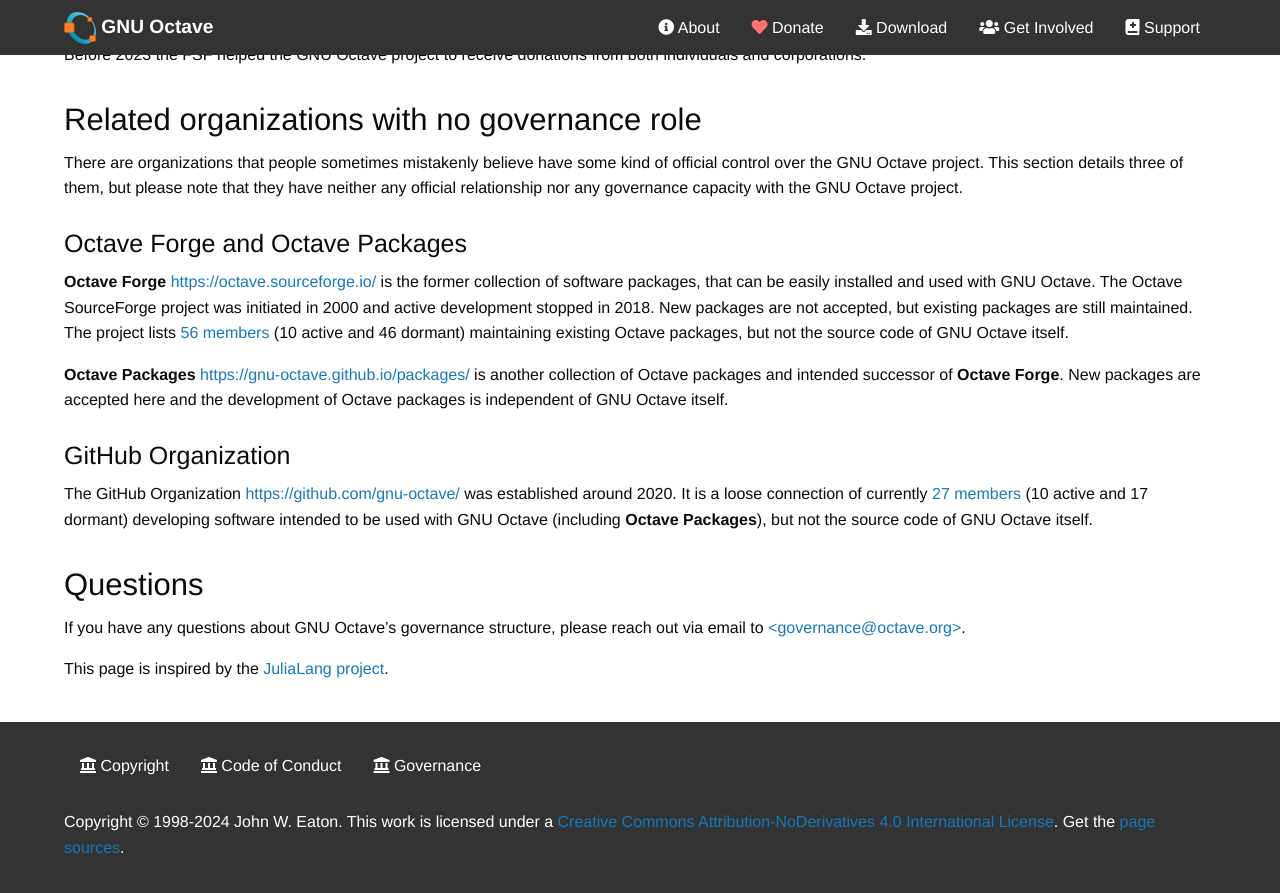
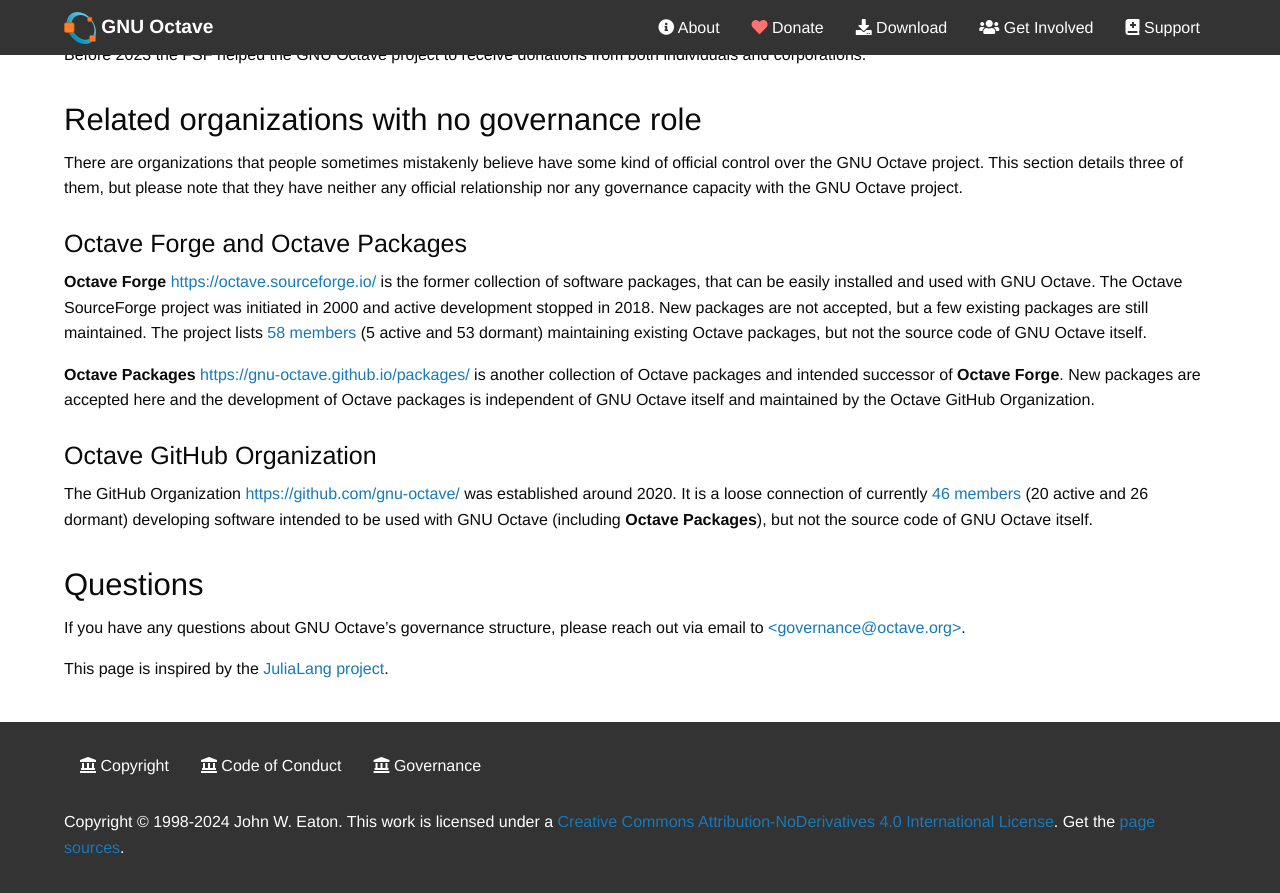
Before and after one commit to gnu-octave/gnu-octave.github.io, a Jekyll site: the page built from pages/governance.md, in a window 1280 px wide and 900 px high, scrolled down 1112 px. Shown: the top 893 px of the window. Built offline with Jekyll 4.4.1, drawn with Linux system fonts in a browser that asks for light colours; nearby versions of some CDN libraries.

Commit message:
pages/governance.md: update member count

```diff
--- a/pages/governance.md
+++ b/pages/governance.md
@@ -92,23 +92,24 @@
 of software packages, that can be easily installed and used with GNU Octave.
 The Octave SourceForge project was initiated in 2000
 and active development stopped in 2018.
-New packages are not accepted, but existing packages are still maintained.
-The project lists [56 members](https://sourceforge.net/p/octave/_members/)
-(10 active and 46 dormant) maintaining existing Octave packages,
+New packages are not accepted, but a few existing packages are still maintained.
+The project lists [58 members](https://sourceforge.net/p/octave/_members/)
+(5 active and 53 dormant) maintaining existing Octave packages,
 but not the source code of GNU Octave itself.
 
 **Octave Packages** <https://gnu-octave.github.io/packages/> is another
 collection of Octave packages and intended successor of **Octave Forge**.
 New packages are accepted here and the development of Octave packages
-is independent of GNU Octave itself.
+is independent of GNU Octave itself and maintained by the
+Octave GitHub Organization.
 
-#### GitHub Organization
+#### Octave GitHub Organization
 
 The GitHub Organization <https://github.com/gnu-octave/>
 was established around 2020.
 It is a loose connection of currently
-[27 members](https://github.com/orgs/gnu-octave/people)
-(10 active and 17 dormant)
+[46 members](https://github.com/orgs/gnu-octave/people)
+(20 active and 26 dormant)
 developing software intended to be used with GNU Octave
 (including **Octave Packages**),
 but not the source code of GNU Octave itself.
```
